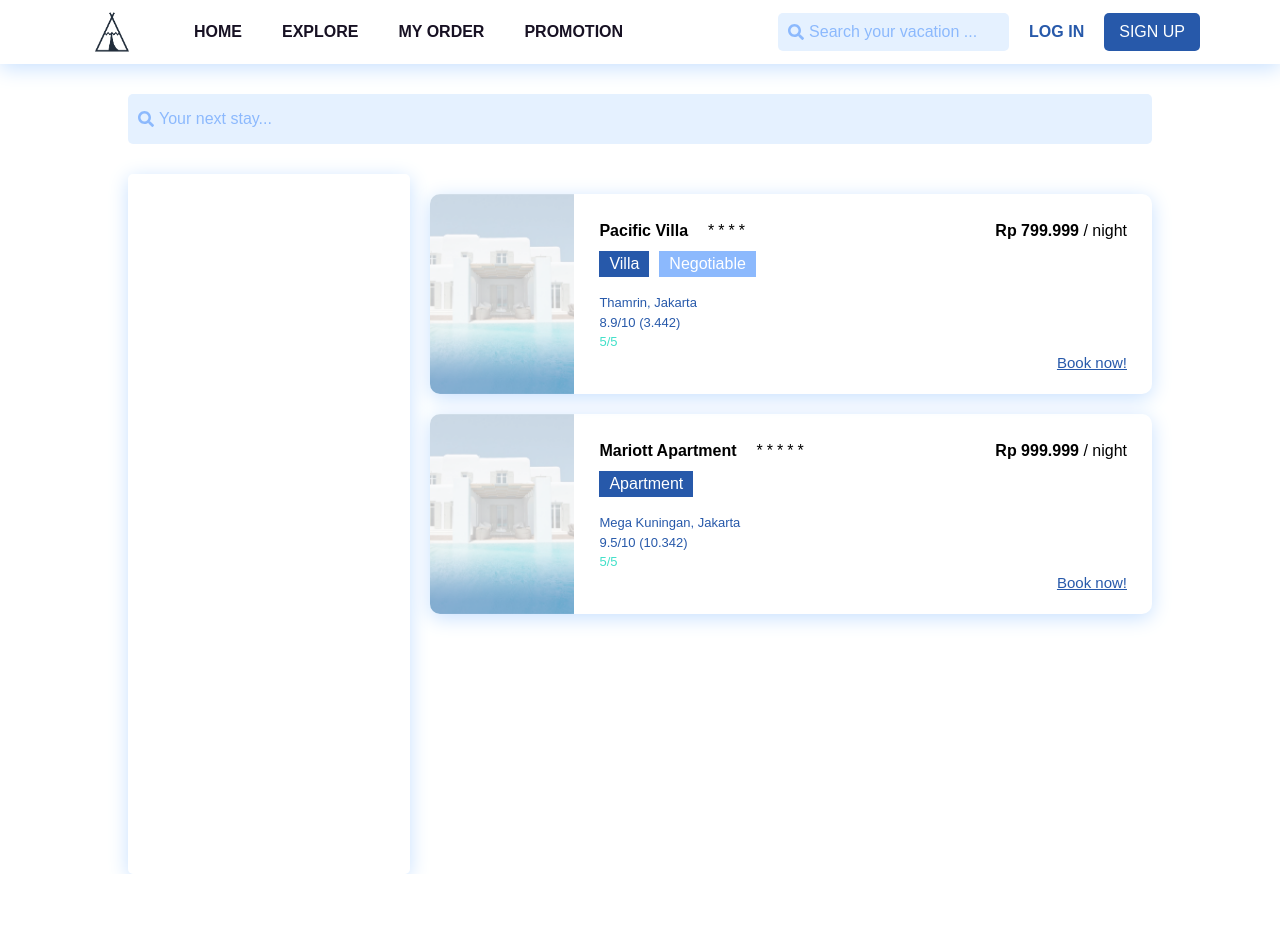
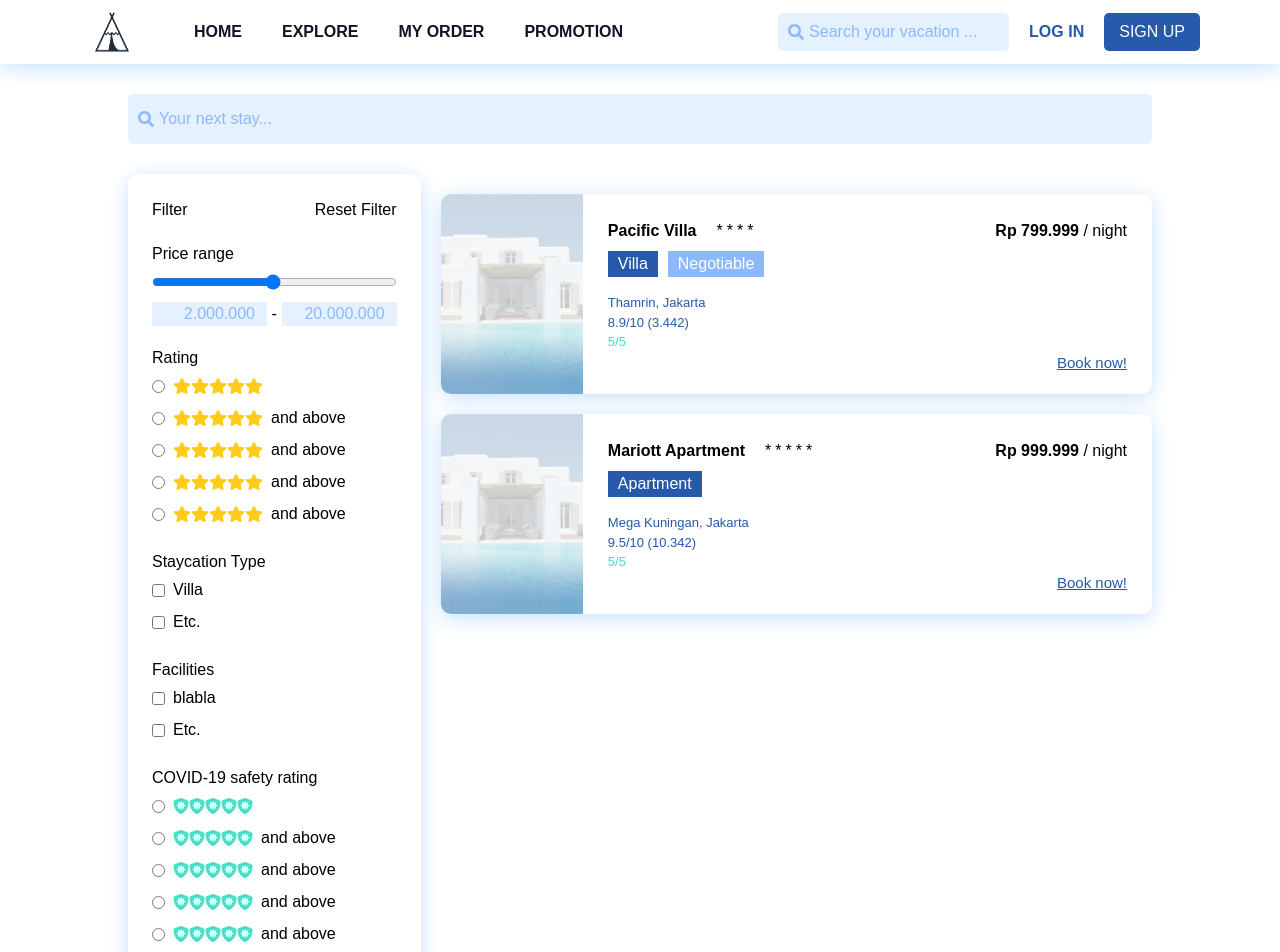
Before and after one commit to jspmarc/TechnoScape-AdAstraAbyssoque, a Vue app: page /search in a window 1280 px wide. Shown: the top 952 px of the page. Before the commit the page ends 874 px from the top, so only its background shows below. Built offline with nearby package versions, Linux system fonts and the light colour scheme.

Commit message:
Add Search Sidebar

```diff
--- a/src/components/Search/SearchSidebar.vue
+++ b/src/components/Search/SearchSidebar.vue
@@ -1,5 +1,139 @@
 <template>
-  <div class="container"></div>
+  <div class="container rounded-xl p-6">
+    <div class="flex flex-row justify-between">
+      <p>Filter</p>
+      <p>Reset Filter</p>
+    </div>
+    <div class="flex mt-5 flex-col">
+      <p class="text-left">Price range</p>
+      <input type="range" min="1" max="100" value="50" class="mt-2">
+      <div class="mt-3 flex justify-between">
+        <input type="text" class="search-input px-3" placeholder="2.000.000">
+        -
+        <input type="text" class="search-input px-3" placeholder="20.000.000">
+      </div>
+    </div>
+    <div class="flex mt-5 flex-col items-start">
+      <p>Rating</p>
+      <div class="flex flex-row items-center my-2">
+        <input type="radio" id="html" name="fav_language" value="HTML">
+        <font-awesome-icon icon="star" class="icon-star ml-2" />
+        <font-awesome-icon icon="star" class="icon-star" />
+        <font-awesome-icon icon="star" class="icon-star" />
+        <font-awesome-icon icon="star" class="icon-star" />
+        <font-awesome-icon icon="star" class="icon-star" />
+      </div>
+      <div class="flex flex-row items-center my-1">
+        <input type="radio" id="html" name="fav_language" value="HTML">
+        <font-awesome-icon icon="star" class="icon-star ml-2" />
+        <font-awesome-icon icon="star" class="icon-star" />
+        <font-awesome-icon icon="star" class="icon-star" />
+        <font-awesome-icon icon="star" class="icon-star" />
+        <font-awesome-icon icon="star" class="icon-star" />
+        <p class="ml-2">and above</p>
+      </div>
+      <div class="flex flex-row items-center my-1">
+        <input type="radio" id="html" name="fav_language" value="HTML">
+        <font-awesome-icon icon="star" class="icon-star ml-2" />
+        <font-awesome-icon icon="star" class="icon-star" />
+        <font-awesome-icon icon="star" class="icon-star" />
+        <font-awesome-icon icon="star" class="icon-star" />
+        <font-awesome-icon icon="star" class="icon-star" />
+        <p class="ml-2">and above</p>
+      </div>
+      <div class="flex flex-row items-center my-1">
+        <input type="radio" id="html" name="fav_language" value="HTML">
+        <font-awesome-icon icon="star" class="icon-star ml-2" />
+        <font-awesome-icon icon="star" class="icon-star" />
+        <font-awesome-icon icon="star" class="icon-star" />
+        <font-awesome-icon icon="star" class="icon-star" />
+        <font-awesome-icon icon="star" class="icon-star" />
+        <p class="ml-2">and above</p>
+      </div>
+      <div class="flex flex-row items-center my-1">
+        <input type="radio" id="html" name="fav_language" value="HTML">
+        <font-awesome-icon icon="star" class="icon-star ml-2" />
+        <font-awesome-icon icon="star" class="icon-star" />
+        <font-awesome-icon icon="star" class="icon-star" />
+        <font-awesome-icon icon="star" class="icon-star" />
+        <font-awesome-icon icon="star" class="icon-star" />
+        <p class="ml-2">and above</p>
+      </div>
+    </div>
+    <div class="flex mt-5 flex-col items-start">
+      <p>Staycation Type</p>
+      <div class="flex flex-row items-center my-1">
+        <input type="checkbox" id="html" name="fav_language" value="HTML">
+        <p class="ml-2">Villa</p>
+      </div>
+      <div class="flex flex-row items-center my-1">
+        <input type="checkbox" id="html" name="fav_language" value="HTML">
+        <p class="ml-2">Etc.</p>
+      </div>
+    </div>
+    <div class="flex mt-5 flex-col items-start">
+      <p>Facilities</p>
+      <div class="flex flex-row items-center my-1">
+        <input type="checkbox" id="html" name="fav_language" value="HTML">
+        <p class="ml-2">blabla</p>
+      </div>
+      <div class="flex flex-row items-center my-1">
+        <input type="checkbox" id="html" name="fav_language" value="HTML">
+        <p class="ml-2">Etc.</p>
+      </div>
+    </div>
+    <div class="flex mt-5 flex-col items-start">
+      <p>COVID-19 safety rating</p>
+      <div class="flex flex-row items-center my-2">
+        <input type="radio" id="html" name="fav_language" value="HTML">
+        <font-awesome-icon icon="shield-virus" class="icon-virus ml-2" />
+        <font-awesome-icon icon="shield-virus" class="icon-virus" />
+        <font-awesome-icon icon="shield-virus" class="icon-virus" />
+        <font-awesome-icon icon="shield-virus" class="icon-virus" />
+        <font-awesome-icon icon="shield-virus" class="icon-virus" />
+      </div>
+      <div class="flex flex-row items-center my-1">
+        <input type="radio" id="html" name="fav_language" value="HTML">
+        <font-awesome-icon icon="shield-virus" class="icon-virus ml-2" />
+        <font-awesome-icon icon="shield-virus" class="icon-virus" />
+        <font-awesome-icon icon="shield-virus" class="icon-virus" />
+        <font-awesome-icon icon="shield-virus" class="icon-virus" />
+        <font-awesome-icon icon="shield-virus" class="icon-virus" />
+        <p class="ml-2">and above</p>
+      </div>
+      <div class="flex flex-row items-center my-1">
+        <input type="radio" id="html" name="fav_language" value="HTML">
+        <font-awesome-icon icon="shield-virus" class="icon-virus ml-2" />
+        <font-awesome-icon icon="shield-virus" class="icon-virus" />
+        <font-awesome-icon icon="shield-virus" class="icon-virus" />
+        <font-awesome-icon icon="shield-virus" class="icon-virus" />
+        <font-awesome-icon icon="shield-virus" class="icon-virus" />
+        <p class="ml-2">and above</p>
+      </div>
+      <div class="flex flex-row items-center my-1">
+        <input type="radio" id="html" name="fav_language" value="HTML">
+        <font-awesome-icon icon="shield-virus" class="icon-virus ml-2" />
+        <font-awesome-icon icon="shield-virus" class="icon-virus" />
+        <font-awesome-icon icon="shield-virus" class="icon-virus" />
+        <font-awesome-icon icon="shield-virus" class="icon-virus" />
+        <font-awesome-icon icon="shield-virus" class="icon-virus" />
+        <p class="ml-2">and above</p>
+      </div>
+      <div class="flex flex-row items-center my-1">
+        <input type="radio" id="html" name="fav_language" value="HTML">
+        <font-awesome-icon icon="shield-virus" class="icon-virus ml-2" />
+        <font-awesome-icon icon="shield-virus" class="icon-virus" />
+        <font-awesome-icon icon="shield-virus" class="icon-virus" />
+        <font-awesome-icon icon="shield-virus" class="icon-virus" />
+        <font-awesome-icon icon="shield-virus" class="icon-virus" />
+        <p class="ml-2">and above</p>
+      </div>
+      <div class="flex flex-row items-center my-2">
+        <input type="radio" id="html" name="fav_language" value="HTML">
+        <p class="ml-2">Not rated</p>
+      </div>
+    </div>
+  </div>
 </template>
 
 <script>
@@ -9,10 +143,35 @@ export default {};
 <style scoped lang="scss">
 .container {
   width: 400px;
-  height: 700px;
   box-shadow: 0px 4px 20px #c7e0ff;
-  border-radius: 5px;
   text-align: center;
-  padding: 35px 0 20px 0;
+}
+
+.search-input {
+  background: transparent;
+  border: none;
+  background: #e5f1ff;
+  color: #8cb9fd;
+  max-width: 115px;
+}
+
+.search-input::placeholder {
+  color: #8cb9fd;
+  text-align: right;
+}
+
+input:focus,
+textarea:focus,
+select:focus {
+    outline: none;
+    color: #171123;
+}
+
+.icon-star {
+  color: #FFCD17;
+}
+
+.icon-virus {
+  color: #42E0C9;
 }
 </style>
--- a/src/main.js
+++ b/src/main.js
@@ -4,7 +4,7 @@ import store from "./store";
 import router from "./router";
 import { createApp } from "vue";
 import { FontAwesomeIcon } from "@fortawesome/vue-fontawesome";
-import { faSearch, faStar, faMapMarkerAlt, faCalendar, faMoon, faPersonBooth, faTimes, faChevronDown, faPlusCircle, faMinusCircle } from "@fortawesome/free-solid-svg-icons";
+import { faSearch, faStar, faMapMarkerAlt, faCalendar, faMoon, faPersonBooth, faTimes, faChevronDown, faPlusCircle, faMinusCircle, faShieldVirus } from "@fortawesome/free-solid-svg-icons";
 import './index.css';
 
 library.add(faSearch);
@@ -17,6 +17,7 @@ library.add(faTimes);
 library.add(faChevronDown);
 library.add(faPlusCircle);
 library.add(faMinusCircle);
+library.add(faShieldVirus);
 
 const app = createApp(App);
 app.use(store);
```
